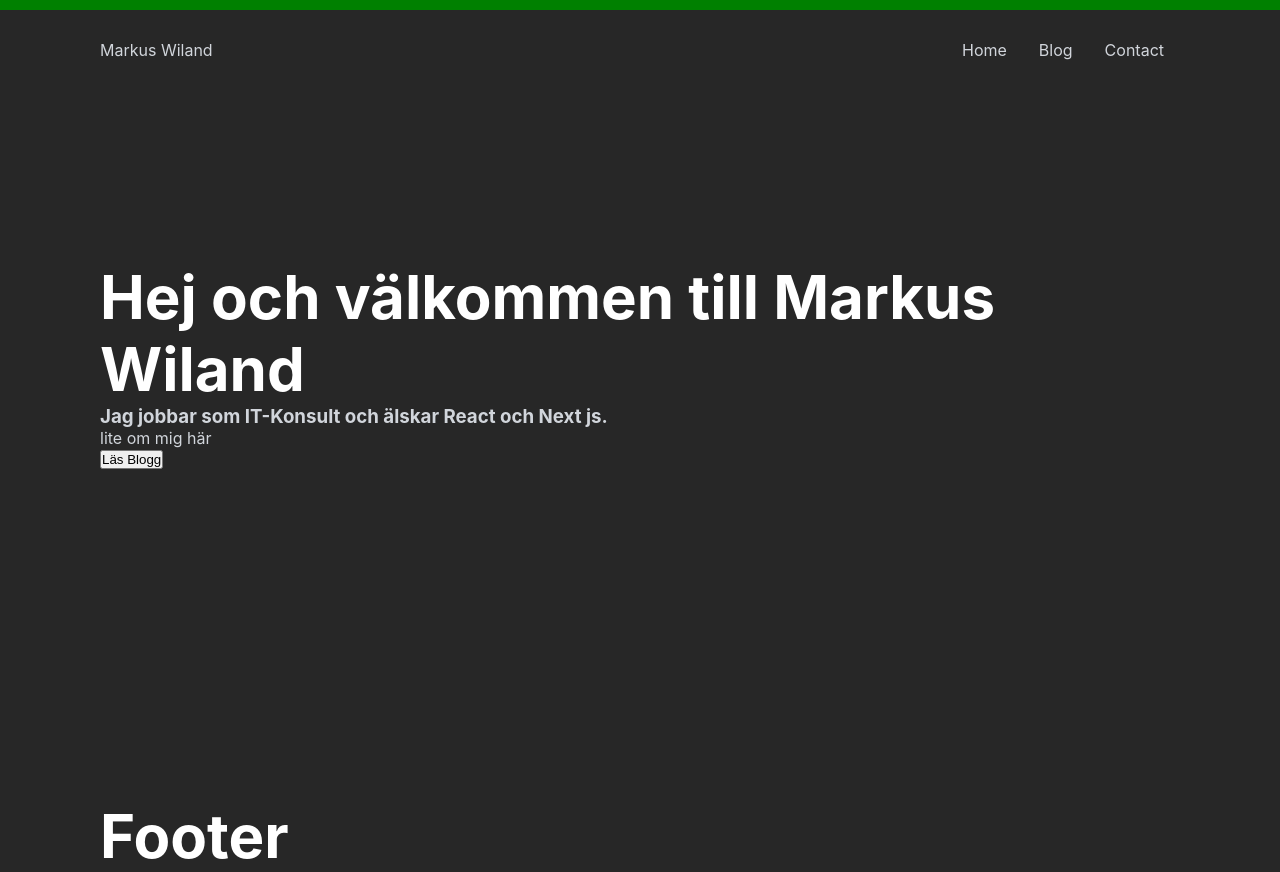
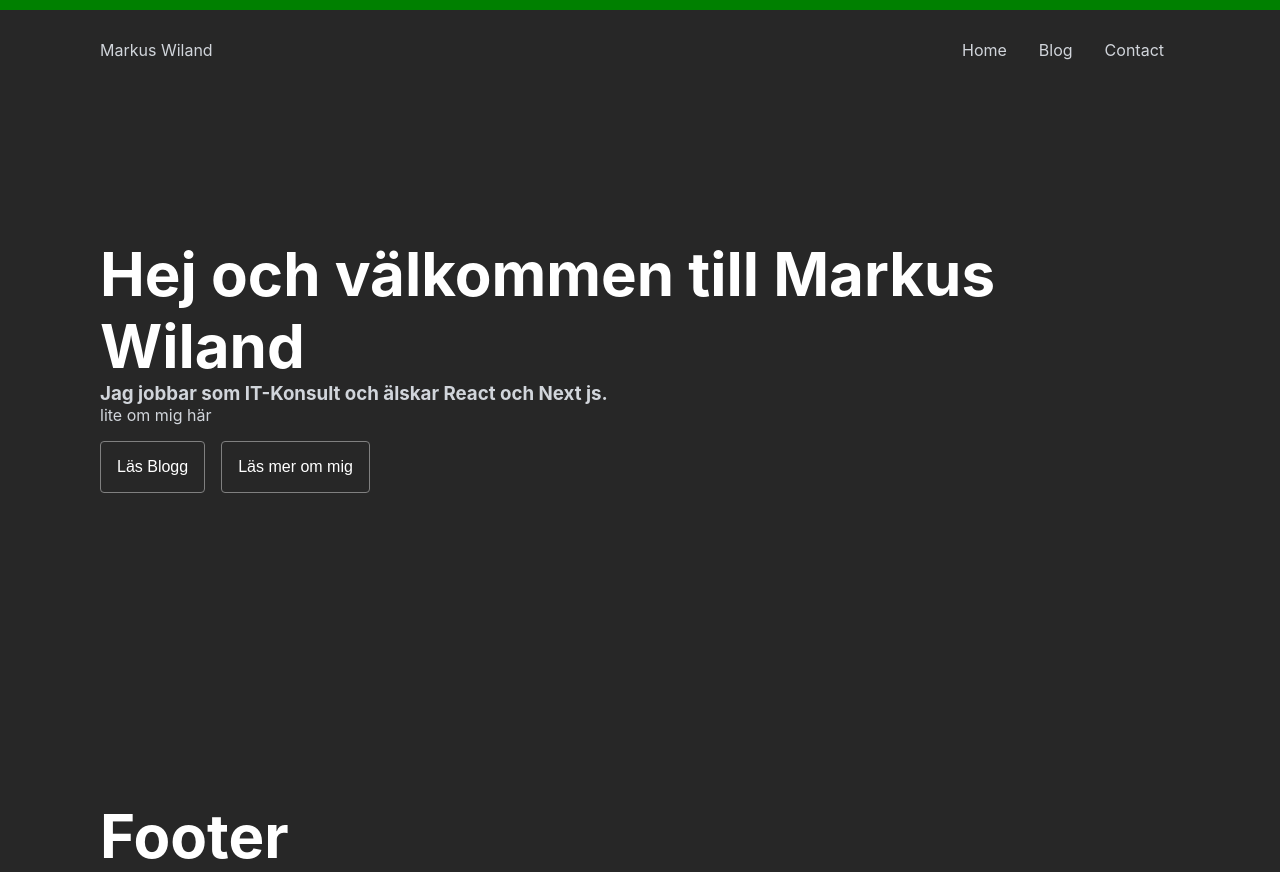
Before and after one commit to MarkusWiland/portv2, a Next.js app: page / in a window 1280 px wide. Built offline with nearby package versions, Linux system fonts and the light colour scheme.

Commit message:
new commit

```diff
--- a/components/Main/Main.js
+++ b/components/Main/Main.js
@@ -1,4 +1,4 @@
-import styles from './Main.module.css';
+import styles from "./Main.module.css";
 export default function Main() {
   return (
     <section className={styles.section}>
@@ -6,8 +6,9 @@ export default function Main() {
         <h1>Hej och välkommen till Markus Wiland</h1>
         <h3>Jag jobbar som IT-Konsult och älskar React och Next js.</h3>
         <p>lite om mig här</p>
-        <span>
-          <button>Läs Blogg</button>
+        <span className={styles.buttons}>
+          <button className={styles.button}>Läs Blogg</button>
+          <button className={styles.button}>Läs mer om mig</button>
         </span>
       </article>
     </section>
--- a/components/Main/Main.module.css
+++ b/components/Main/Main.module.css
@@ -6,3 +6,19 @@
   flex-direction: column;
   justify-content: center;
 }
+
+.button {
+  padding: 1rem;
+  border-radius: 4px;
+  background-color: var(--background);
+  border: 1px solid gray;
+  color: white;
+  font-size: 1rem;
+}
+
+.buttons {
+  display: flex;
+  flex-wrap: wrap;
+  gap: 1rem;
+  margin-top: 1rem;
+}
--- a/pages/index.js
+++ b/pages/index.js
@@ -1,5 +1,5 @@
-import Head from 'next/head';
-import { Main, Layout } from '../components';
+import Head from "next/head";
+import { Main, Layout } from "../components";
 
 export default function Home() {
   return (
@@ -10,7 +10,6 @@ export default function Home() {
           <meta name="description" content="Generated by create next app" />
           <link rel="icon" href="/favicon.ico" />
         </Head>
-
         <Main />
       </Layout>
     </>
```
Also changed, not shown: 1 other file (tests, documents, lock files or other folders).
